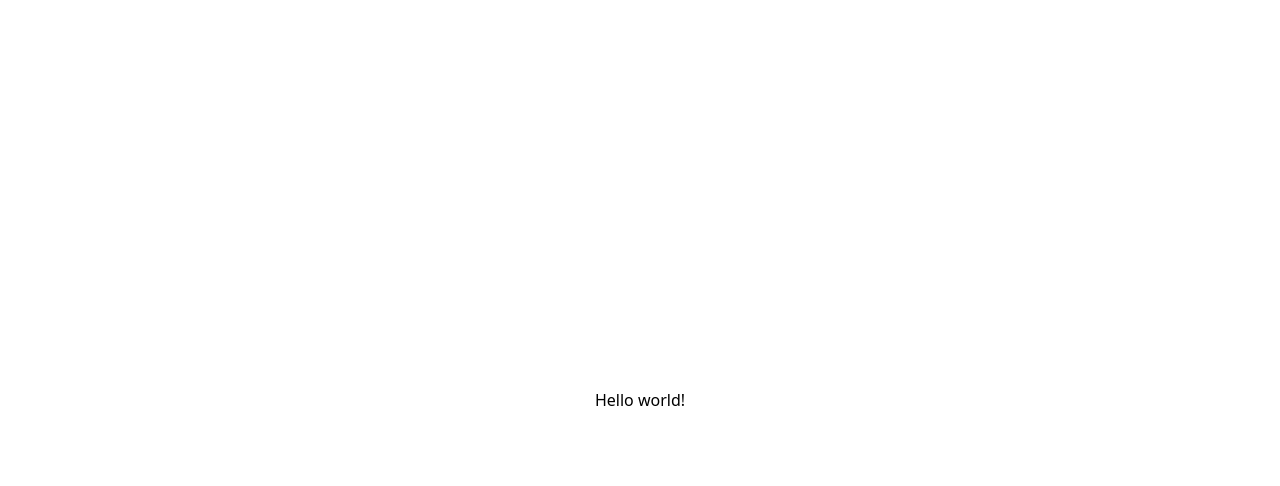
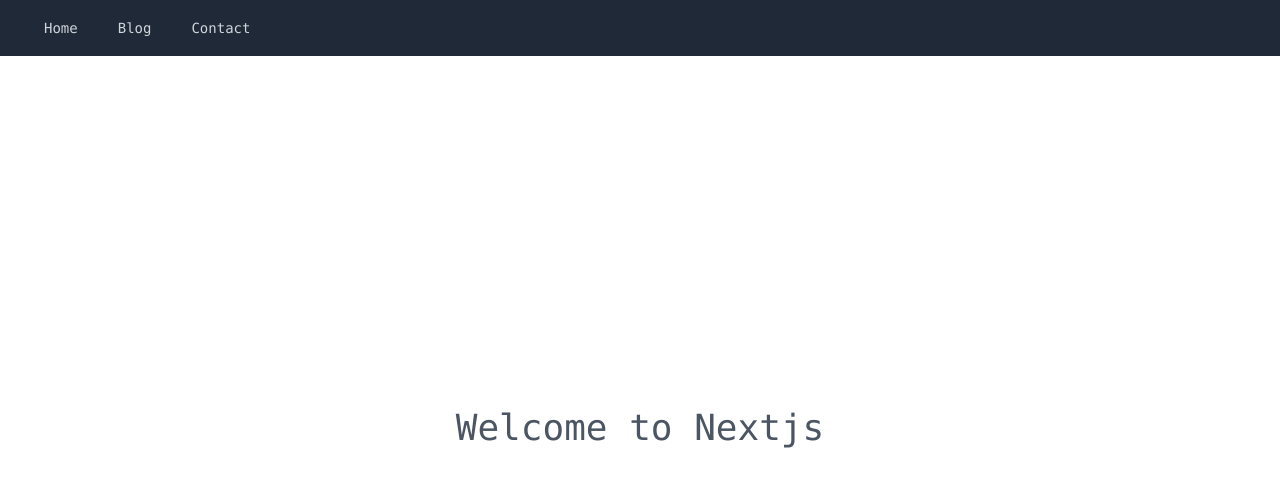
Before and after one commit to DaisukeHirabayashi/next-tutorial, a Next.js app: page / in a window 1280 px wide. Shown: the top 486 px of the page. Built offline with nearby package versions, Linux system fonts and the light colour scheme.

Commit message:
headerやfooterの追加

```diff
--- /dev/null
+++ b/components/Layout.js
@@ -0,0 +1,38 @@
+import Head from "next/head"
+import Link from "next/link"
+
+export default function Layout({children, title = "HP by Nextjs"}) {
+  return (
+    <div className="flex justify-center items-center flex-col min-h-screen text-gray-600 text-sm font-mono">
+      <Head>
+        <title>{title}</title>
+      </Head>
+      <header>
+        <nav className="bg-gray-800 w-screen">
+          <div className="flex items-center pl-8 h-14">
+            <div className="flex space-x-4">
+              <Link href="/">
+                <a className="text-gray-300 hover:bg-gray-700 px-3 py-2 rounded">
+                  Home
+                </a>
+              </Link>
+              <Link href="/blogs">
+                <a className="text-gray-300 hover:bg-gray-700 px-3 py-2 rounded">
+                  Blog
+                </a>
+              </Link>
+              <Link href="/contact">
+                <a className="text-gray-300 hover:bg-gray-700 px-3 py-2 rounded">
+                  Contact
+                </a>
+              </Link>
+            </div>
+          </div>
+        </nav>
+      </header>
+      <main className="flex flex-1 justify-center items-center flex-col w-screen">
+        {children}
+      </main>
+    </div>
+  )
+}
--- a/pages/index.js
+++ b/pages/index.js
@@ -1,29 +1,10 @@
 import Head from 'next/head'
-import Image from 'next/image'
+import Layout from '../components/Layout'
 
 export default function Home() {
   return (
-    <div className="min-h-screen py-0 px-2 flex flex-col justify-center items-center">
-      <Head>
-        <title>Create Next App</title>
-        <meta name="description" content="Generated by create next app" />
-        <link rel="icon" href="/favicon.ico" />
-      </Head>
-
-      <h1>Hello world!</h1>
-
-      {/* <footer className={styles.footer}>
-        <a
-          href="https://vercel.com?utm_source=create-next-app&utm_medium=default-template&utm_campaign=create-next-app"
-          target="_blank"
-          rel="noopener noreferrer"
-        >
-          Powered by{' '}
-          <span className={styles.logo}>
-            <Image src="/vercel.svg" alt="Vercel Logo" width={72} height={16} />
-          </span>
-        </a>
-      </footer> */}
-    </div>
+    <Layout title="Home">
+      <p className='text-4xl'>Welcome to Nextjs</p>
+    </Layout>
   )
 }
```
